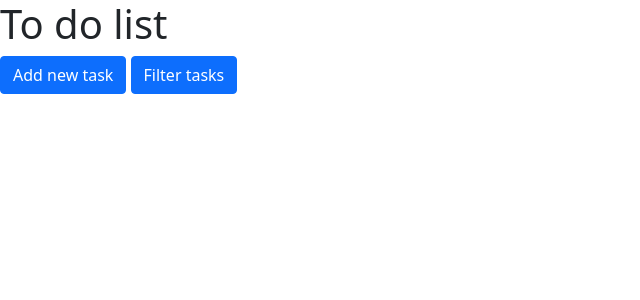
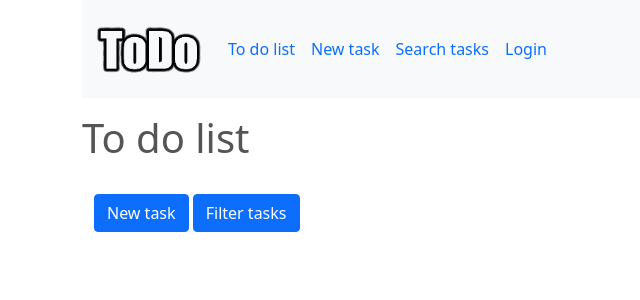
Before and after one commit to rubenrafaelmercado/django-to-do-list, a Django app: template src/list_admin/templates/show_user_tasks.html in a window 1280 px wide. Shown: the top 300 px of the page, without its empty margins (0-640 px from the left). Run offline with Django 3.2, Linux system fonts and the light colour scheme; the template is opened without the code that fills it, so the values that code supplies are empty; some libraries are stand-ins or nearby versions.

Commit message:
add and improve styles css to add, list, detail view, delete and edit task

```diff
--- a/src/list_admin/forms.py
+++ b/src/list_admin/forms.py
@@ -101,7 +101,7 @@ class UserTasksSearchForm( forms.Form ):
         data = self.cleaned_data["status"]
         notValidStatus = True
         statuses = TASK_STATUSES + ('A', 'All')
-        for status in TASK_STATUSES:
+        for status in statuses:
             if status[0] == data: notValidStatus = False
         if notValidStatus: data=''
         return data
--- a/src/list_admin/templates/show_user_tasks.html
+++ b/src/list_admin/templates/show_user_tasks.html
@@ -6,12 +6,12 @@
 
     <h1>To do list</h1>
 
-    <h2  class=" title-validation-{{ messages.title.type }}">
+    <h3  class=" title-validation-{{ messages.title.type }}">
         {{ messages.title.text }}
-    </h2>
-    <h2  class=" title-validation-{{ messages.secondary_title.type }}">
+    </h3>
+    <h3  class=" title-validation-{{ messages.secondary_title.type }}">
         {{ messages.secondary_title.text }}
-    </h2>
+    </h3>
 
     {% if tasks  %}
 
@@ -19,8 +19,12 @@
 
     {% endif %}
 
-    <a class="btn btn-primary" href="{% url 'add_task' %}" role="button">Add new task</a>
-    <a class="btn btn-primary" href="{% url 'search_user_tasks' %}" role="button">Filter tasks</a>
+    <div class=" row my-2 d-flex flex-row">
+        <div class="col-12">
+            <a class="btn btn-primary" href="{% url 'add_task' %}" role="button">New task</a>
+            <a class="btn btn-primary" href="{% url 'search_user_tasks' %}" role="button">Filter tasks</a>
+        </div>
+    </div>
 
 
 {% endblock %}
--- a/src/list_admin/views.py
+++ b/src/list_admin/views.py
@@ -119,7 +119,7 @@ class TaskAdmin():
             if 'current_process' in request.session:
                 if request.session['current_process'] == 'add_task':
                     del request.session['current_process']
-                    messages['title'] = {'type':'success', 'text':'Task created, complete its fields'}
+                    messages['title'] = {'type':'success', 'text':'New task created, complete it to finish'}
                     task.name = ''
                     task.due_date_time = ''
             form_fields = ['name', 'description', 'status', 'comment', 'due_date_time']
--- a/src/static/css/styles.css
+++ b/src/static/css/styles.css
@@ -31,12 +31,35 @@
 }
 
 .title-validation-danger,
-  .title-validation-danger,
+.title-validation-success,
 .title-validation-warning
 .title-validation-secondary {
-    font-size: 1.1rem;
+  font-size: 1.3rem;
 }
 
 select {
   background-color: white;
 }
+
+
+.nav{
+  background-color: var(--bs-gray-100)
+}
+
+nav img{
+  width: 100%;
+  max-width: 110px;
+}
+
+.navbar {
+  padding-top: 1rem;
+  padding-bottom: 1rem;
+}
+
+h1{
+  color: #555555;
+}
+
+.navbar-light .navbar-nav .nav-link {
+  color: var(--bs-primary);
+}
--- a/src/templates/base.html
+++ b/src/templates/base.html
@@ -5,7 +5,6 @@
     <meta charset="utf-8">
     <meta name="viewport" content="width=device-width, initial-scale=1">
 
-    <!-- Bootstrap CSS -->
     <link href="/static/css/bootstrap.min.css" rel="stylesheet" >
     <link href="/static/css/styles.css" rel="stylesheet" >
 
@@ -13,7 +12,39 @@
   </head>
   <body>
 
-    {% block body  %}  {% endblock%}
+    <div class="container-lg">
+
+      <nav class="navbar navbar-expand-lg navbar-light bg-light mb-3">
+        <div class="container-fluid">
+          <a class="navbar-brand" href="#"><img src="/static/img/to-do-logo.png" class="" alt=""></a>
+          <button class="navbar-toggler" type="button" data-bs-toggle="collapse" data-bs-target="#navbarNav" aria-controls="navbarNav" aria-expanded="false" aria-label="Toggle navigation">
+            <span class="navbar-toggler-icon"></span>
+          </button>
+          <div class="collapse navbar-collapse" id="navbarNav">
+            <ul class="navbar-nav">
+              <li class="nav-item">
+                <a class="nav-link " aria-current="page" href="{% url 'show_user_tasks' %}">To do list</a>
+              </li>
+              <li class="nav-item">
+                <a class="nav-link" href="{% url 'add_task' %}">New task</a>
+              </li>
+              <li class="nav-item">
+                <a class="nav-link" href="{% url 'search_user_tasks' %}">Search tasks</a>
+              </li>
+              <li class="nav-item">
+                <a class="nav-link" href="/admin-to-do/login/?next=/to-do-list/show-list/">Login</a>
+              </li>
+            </ul>
+          </div>
+        </div>
+      </nav>
+
+      <div class="row justify-content-center ">
+
+        {% block body  %}  {% endblock%}
+
+      </div>
+    </div>
 
     <script src="/static/js/bootstrap.min.js"></script>
 
--- a/src/to_do_list/urls.py
+++ b/src/to_do_list/urls.py
@@ -18,6 +18,6 @@ from django.urls import path, include
 
 
 urlpatterns = [
-    path('admin/', admin.site.urls),
+    path('admin-to-do/', admin.site.urls),
     path('to-do-list/', include('list_admin.urls') ),
 ]
```
Also changed, not shown: src/list_admin/templates/admin_task.html (+7 -7 lines), src/list_admin/templates/search_user_tasks.html (+5 -4 lines), src/list_admin/templates/user_tasks.html (+7 -3 lines), README.md (added), src/static/img/to-do-logo.png (added), 1 other file. Lines whose indentation alone changed are shown as unchanged.
